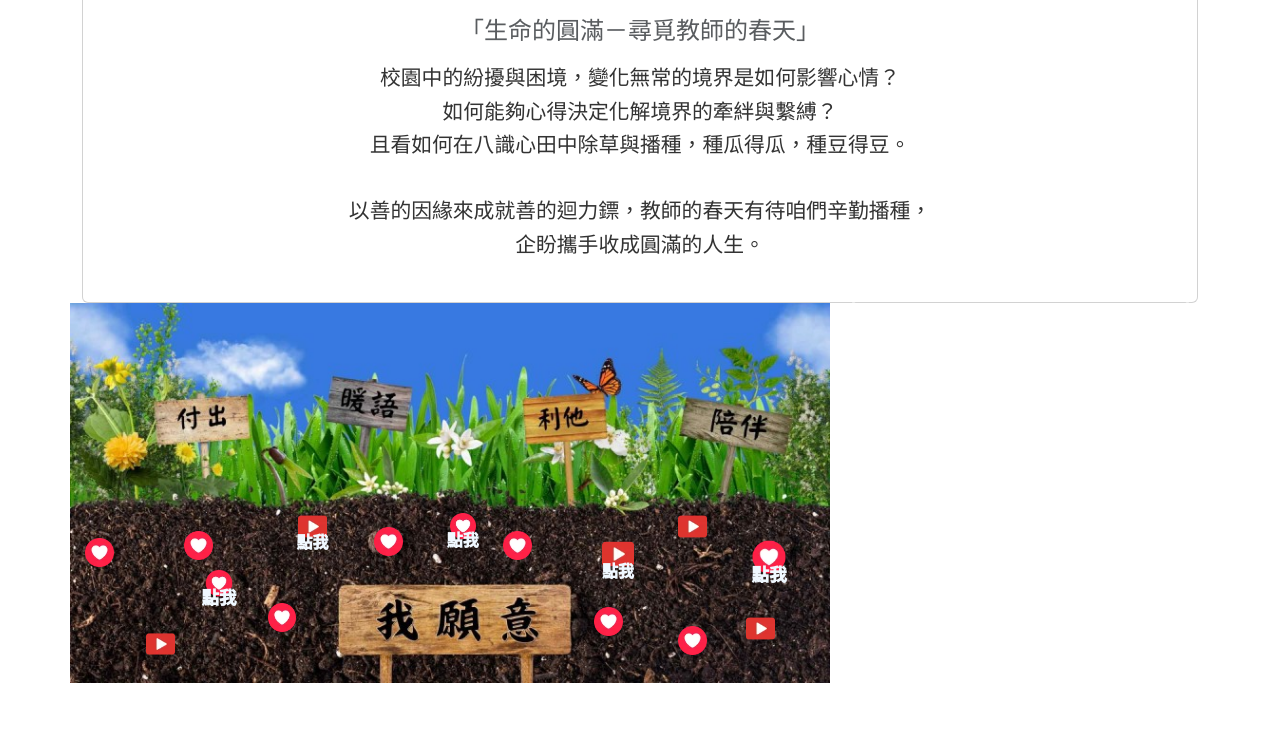
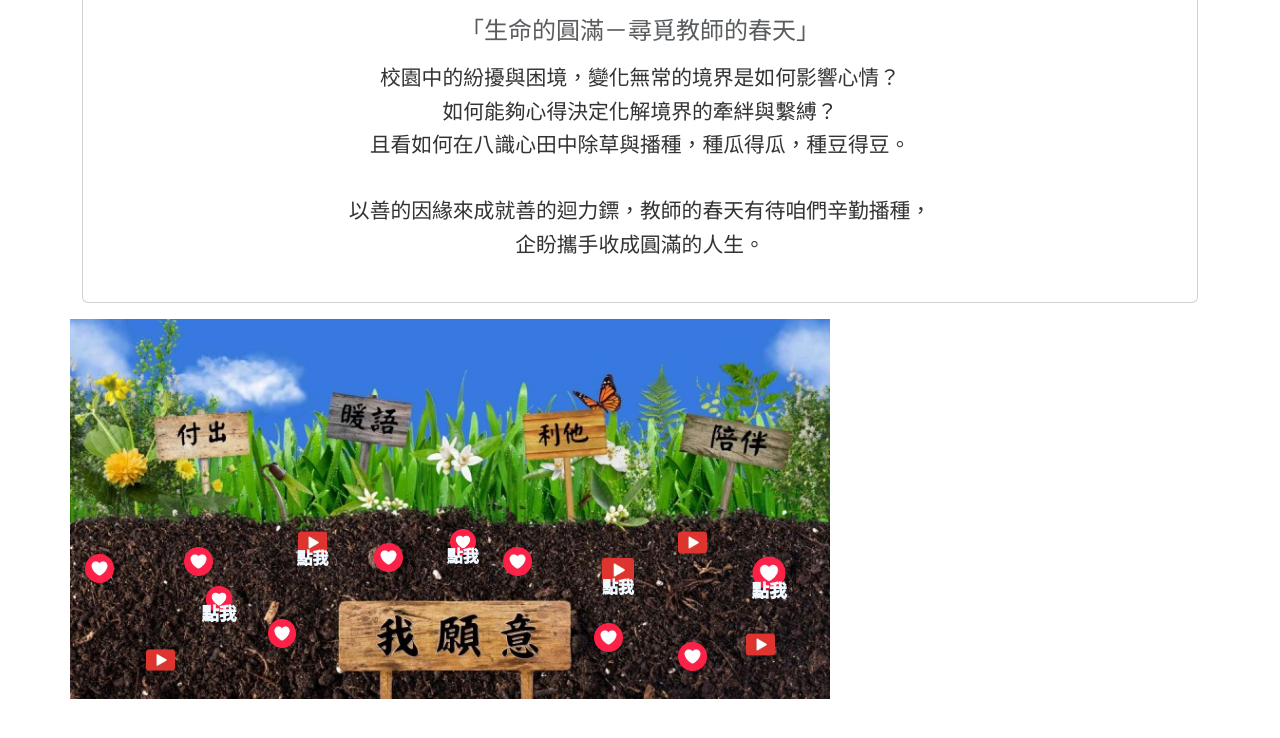
Before and after one commit to chunyulou/2023IDO_test, a website: page likeindex.html in a window 1280 px wide. Shown: the part 128-866 px from the top of the page. Drawn offline with nearby package versions, Linux system fonts and the light colour scheme; no server answers.

Commit message:
微調版面

```diff
--- a/likeindex.html
+++ b/likeindex.html
@@ -14,7 +14,7 @@
 
 <body class="container ">
     <section class="IDo-LeftRight row my-5 ">
-        <div class="col-12">
+        <div class="col-12 pb-3">
             <div class="card p-4">
                 <div class="card-body">
                     <h2 class="card-title text-center mb-4">2023 教師研習營（台北場）我願意便利貼</h2>
```
